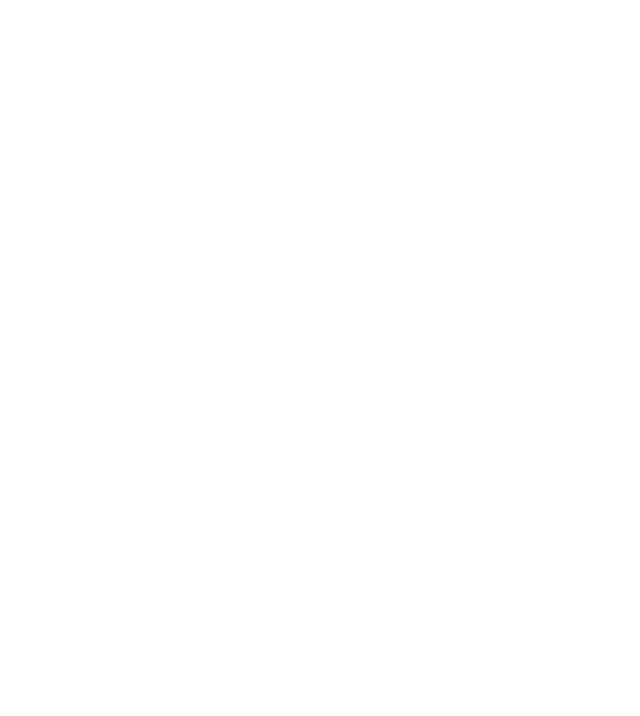
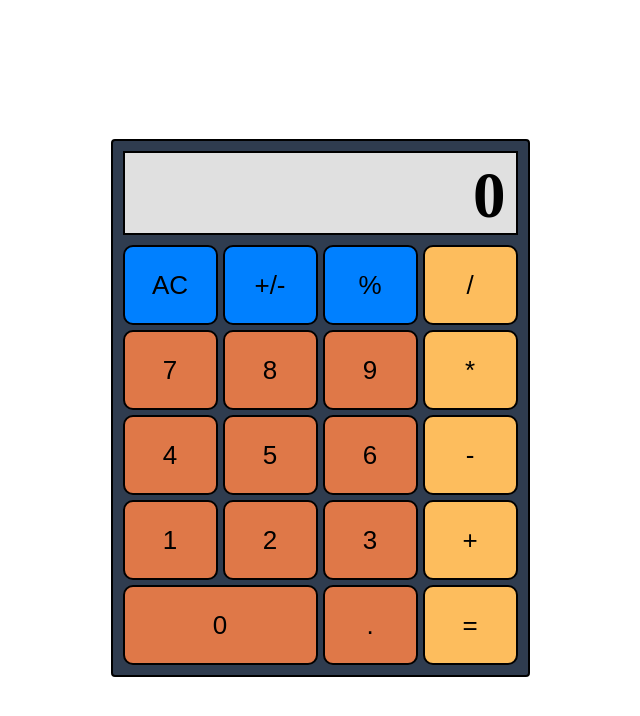
Before and after one commit to kircanski023/calculator, a plain HTML site: page index.html in a window 1280 px wide. Shown: the whole page, without its empty margins (320-960 px from the left). Drawn offline with Linux system fonts and the light colour scheme.

Commit message:
Make a calculator in html and style it

```diff
--- a/index.html
+++ b/index.html
@@ -8,6 +8,31 @@
     <title>Calculator</title>
 </head>
 <body>
+    <div id="container">
+        <div class="display">0</div>
+        <div class="buttonContainer">
+            <button class="btn clear">AC</button>
+            <button class="btn sign">+/-</button>
+            <button class="btn percent">%</button>
+            <button class="btn operator">/</button>
+            <button class="btn operand">7</button>
+            <button class="btn operand">8</button>
+            <button class="btn operand">9</button>
+            <button class="btn operator">*</button>
+            <button class="btn operand">4</button>
+            <button class="btn operand">5</button>
+            <button class="btn operand">6</button>
+            <button class="btn operator">-</button>
+            <button class="btn operand">1</button>
+            <button class="btn operand">2</button>
+            <button class="btn operand">3</button>
+            <button class="btn operator">+</button>
+            <button id="zero" class="btn operand">0</button>
+            <button class="btn operand">.</button>
+            <button class="btn operator">=</button>
 
+
+        </div>
+    </div>
 </body>
 </html>
--- a/style.css
+++ b/style.css
@@ -0,0 +1,70 @@
+body{
+    height: 100vh;
+    display: flex;
+    align-items: center;
+    flex-direction: row;
+    justify-content: center;
+}
+
+#container{
+    height: 514px;
+    width: 395px;
+    padding: 10px;
+    background-color: #2f3c4f;
+    border: 2px solid black;
+    border-radius: 4px;
+    display: flex;
+    flex-direction: column;
+    flex-wrap: wrap;
+}
+
+.display{
+    width: auto;
+    height: 80px;
+    padding-right: 10px;
+    background-color: #e0e0e0;
+    border: 2px solid black;
+    font-size: 65px;
+    font-weight: bold;
+    display: flex;
+    justify-content: end;
+    align-items: end;
+}
+
+.buttonContainer{
+    margin-top: 10px;
+    display: flex;
+    flex-wrap: wrap;
+    gap: 5px;
+}
+
+.btn{
+    box-sizing: border-box;
+    height: 80px;
+    width: 95px;
+    background-color: #fdbd5d;
+    border: 2px solid black;
+    border-radius: 10px;
+    font-size: 26px;
+    text-align: center;
+}
+
+.operand{
+    background-color: #df7848
+}
+
+#zero{
+    flex-basis: 195px;
+}
+
+.clear{
+    background-color: rgb(0, 128, 255);
+}
+
+.sign{
+    background-color: rgb(0, 128, 255);
+}
+
+.percent{
+    background-color: rgb(0, 128, 255);
+}
```
